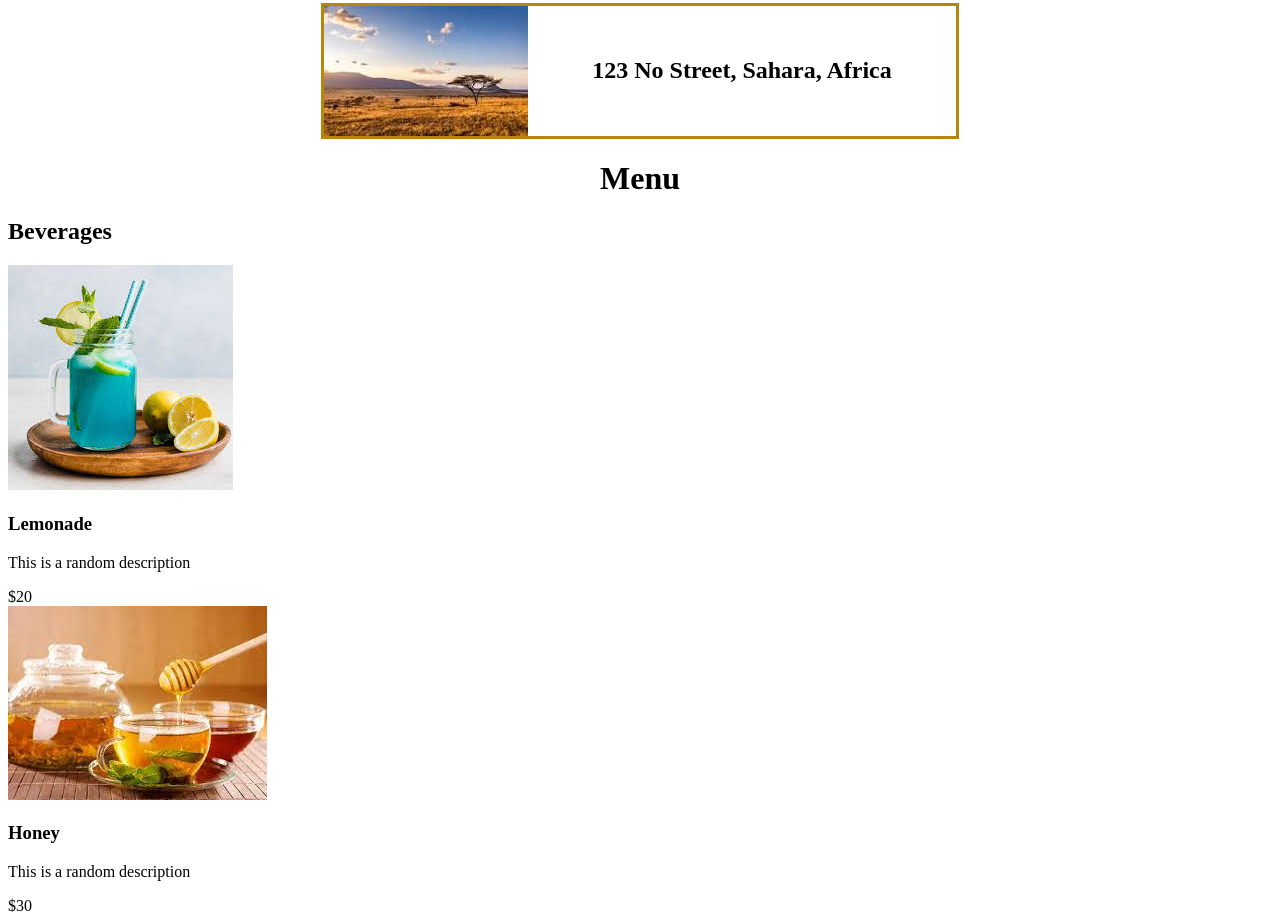
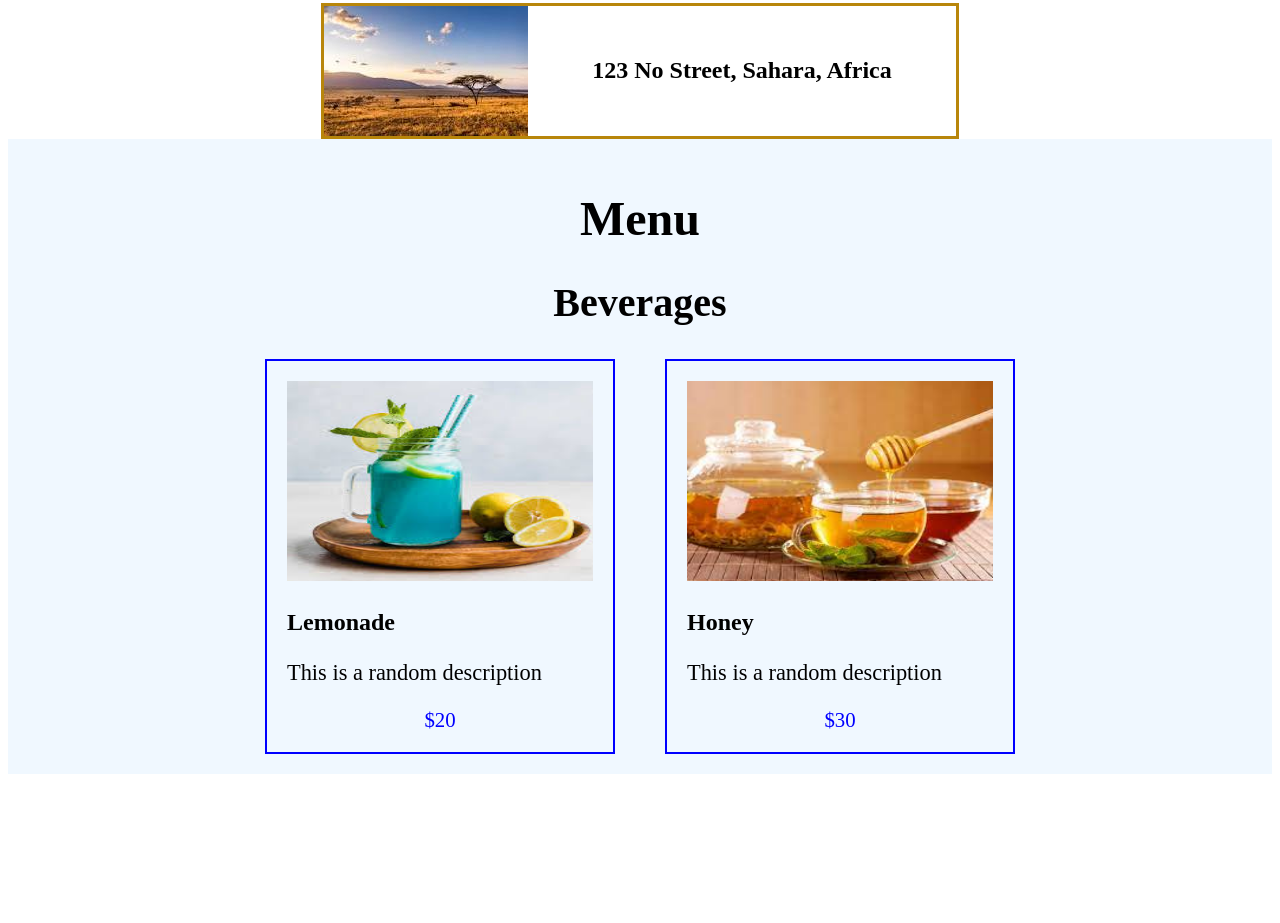
Before and after one commit to SonDo580/restaurant-page, a website built with webpack: page dist/index.html in a window 1280 px wide. Shown: the part 1060-1983 px from the top of the page. After the commit the page ends 1842 px from the top, so only its background shows below. Built offline with nearby package versions, Linux system fonts and the light colour scheme; files whose address does not match are found by name.

Commit message:
Style the menu

```diff
--- a/src/style.css
+++ b/src/style.css
@@ -95,3 +95,50 @@ h1 {
     margin: 0 auto;
     font-weight: bold;
 }
+
+/* MENU */
+.menu {
+    background-color: aliceblue;
+    padding: 20px;
+}
+
+.menu h1 {
+    font-size: 3rem;
+}
+
+.menu h2 {
+    font-size: 2.5rem;
+    text-align: center;
+}
+
+.menu .beverages {
+    display: flex;
+    justify-content: center;
+    gap: 50px;
+}
+
+.card-menu {
+    border: 2px solid blue;
+    width: 25%;
+    padding: 20px;
+}
+
+.card-menu img {
+    width: 100%;
+    height: 200px;
+}
+
+.card-menu h3 {
+    font-size: 1.5rem;
+}
+
+.card-menu p {
+    font-size: 1.4rem;
+}
+
+.card-menu span {
+    display: block;
+    text-align: center;
+    font-size: 1.3rem;
+    color: blue;
+}
```
